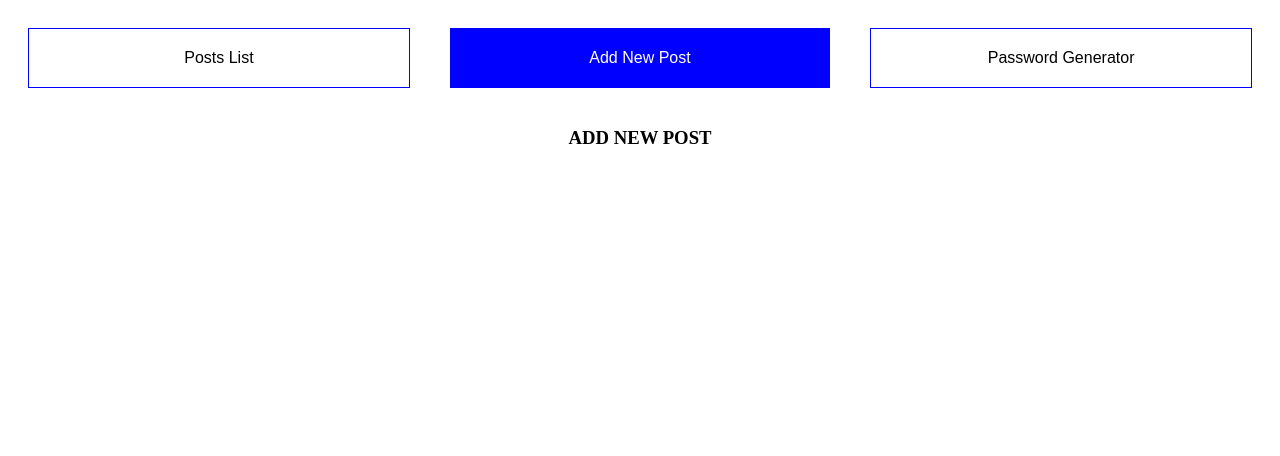
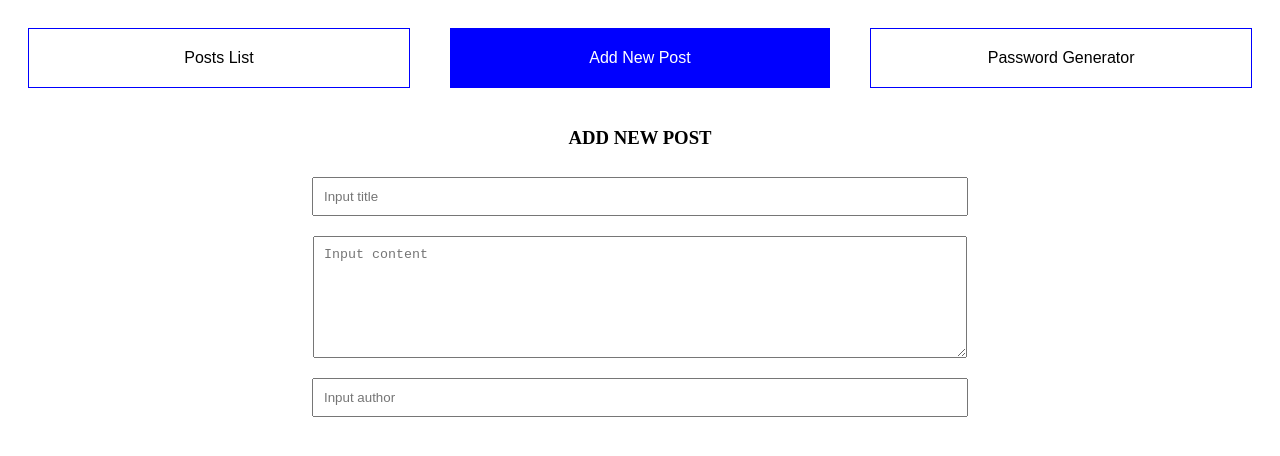
Before and after one commit to dodimoop/my-articles, a React (Create React App) app: page /add-new-post in a window 1280 px wide. Shown: the top 456 px of the page. Built offline with nearby package versions, Linux system fonts and the light colour scheme.

Commit message:
Add style and showing field

```diff
--- a/src/pages/addNewPost.js
+++ b/src/pages/addNewPost.js
@@ -1,9 +1,33 @@
 import React from 'react'
 import { createUseStyles } from 'react-jss'
 
+// import component which you will use
+import Input from '../components/input'
+
 const useStyles = createUseStyles({
+  addNewPost: {
+    display: 'flex',
+    justifyContent: 'center'
+  },
   title: {
     textAlign: 'center'
+  },
+  inputTitle: {
+    display: 'flex',
+    justifyContent: 'center',
+    width: '50%',
+    padding: '10px',
+    margin: '10px'
+  },
+  textareaWrapper: {
+    display: 'flex',
+    justifyContent: 'center'
+  },
+  textarea: {
+    width: '50%',
+    padding: '10px',
+    margin: '10px',
+    height: '100px'
   }
 })
 
@@ -13,6 +37,11 @@ const AddNewPost = () => {
   return (
     <div>
       <h3 className={classes.title}>ADD NEW POST</h3>
+      <Input className={classes.inputTitle} placeholder="Input title" />
+      <div className={classes.textareaWrapper}>
+        <textarea className={classes.textarea} placeholder="Input content" />
+      </div>
+      <Input className={classes.inputTitle} placeholder="Input author" />
     </div>
   )
 }
```
